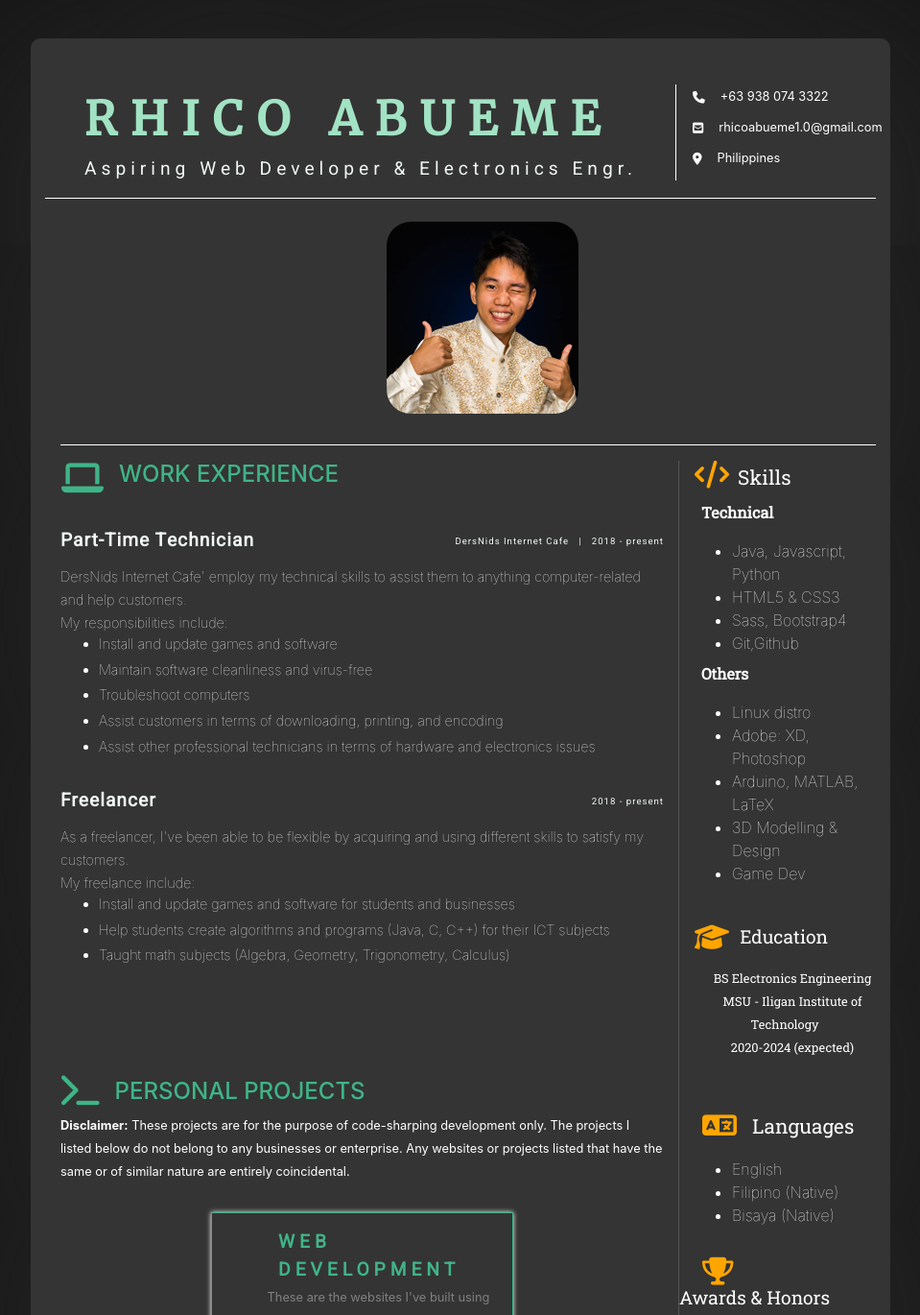
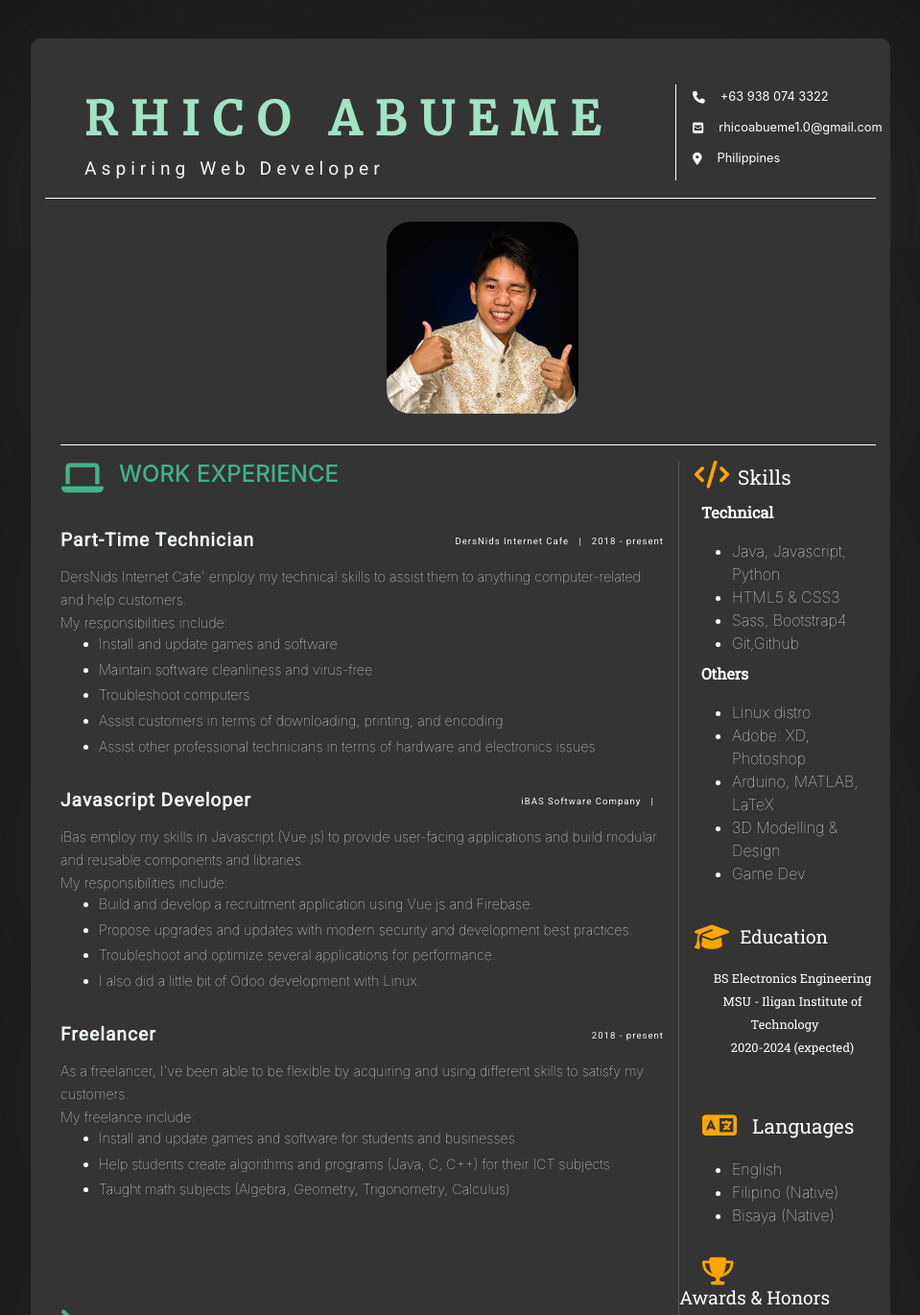
Before and after one commit to rhico-real/Portfolio, a plain HTML site: page index.html in a window 1280 px wide. Shown: the top 1370 px of the page at 96% size, without its empty margins (160-1119 px from the left). Drawn offline with nearby package versions, Linux system fonts and the light colour scheme.

Commit message:
Update index.html

```diff
--- a/index.html
+++ b/index.html
@@ -30,7 +30,7 @@
               <h1><div class="a">M</div></h1>
               <h1><div class="a">E</div></h1>
             </div>
-            <p>Aspiring Web Developer &amp; Electronics Engr.</p>
+            <p>Aspiring Web Developer</p>
           </div>
           <div class="col-3 contacts">
             <div class="row phone">
@@ -58,7 +58,7 @@
             <p><i class="fa fa-info-circle"></i></p>
           </div>
           <div class="text">
-            <p>I am a Developer by passion, and an ECE student by study. I design and develop websites for fun, and solves problems using technology, rational thinking, and money. I pretty much self-study all the tools that are to be of use in programming and Web Development. I love working with individuals who are smart and stress-free. I enjoy learning new things, and pretty much comfortable with change.</p>
+            <p>I am a Developer by passion, and an IT student by study. I design and develop websites for fun, and solves problems using technology, rational thinking, and money. I pretty much self-study all the tools that are to be of use in programming and Web Development. I love working with individuals who are smart and stress-free. I enjoy learning new things, and pretty much comfortable with change.</p>
             <br>
             <p>My past time includes designing and developing websites, making and playing games, and solving programming problems. A geeky student by heart who enjoys Mathematics and programming, tinkers computers and electronic devices. Right now, I am focused on learning more about front-end development and some back-end to be able to upgrade my skills for clients and businesses.</p>
           </div>
@@ -100,6 +100,20 @@
                   <li>Troubleshoot computers</li>
                   <li>Assist customers in terms of downloading, printing, and encoding</li>
                   <li>Assist other professional technicians in terms of hardware and electronics issues</li>
+                </ul>
+                </small>
+              </div>
+              <div class="primary-text">
+                <p><strong>Javascript Developer</strong>
+                <small class="place">iBAS Software Company &nbsp;&nbsp;|&nbsp; &nbsp;</small></p>
+                <small>iBas employ my skills in Javascript (Vue.js) to provide user-facing applications and build modular and reusable components and libraries.</small>
+                <br>
+                <small>My responsibilities include:
+                <ul>
+                  <li>Build and develop a recruitment application using Vue.js and Firebase.</li>
+                  <li>Propose upgrades and updates with modern security and development best practices.</li>
+                  <li>Troubleshoot and optimize several applications for performance.</li>
+                  <li>I also did a little bit of Odoo development with Linux.</li>
                 </ul>
                 </small>
               </div>
```
